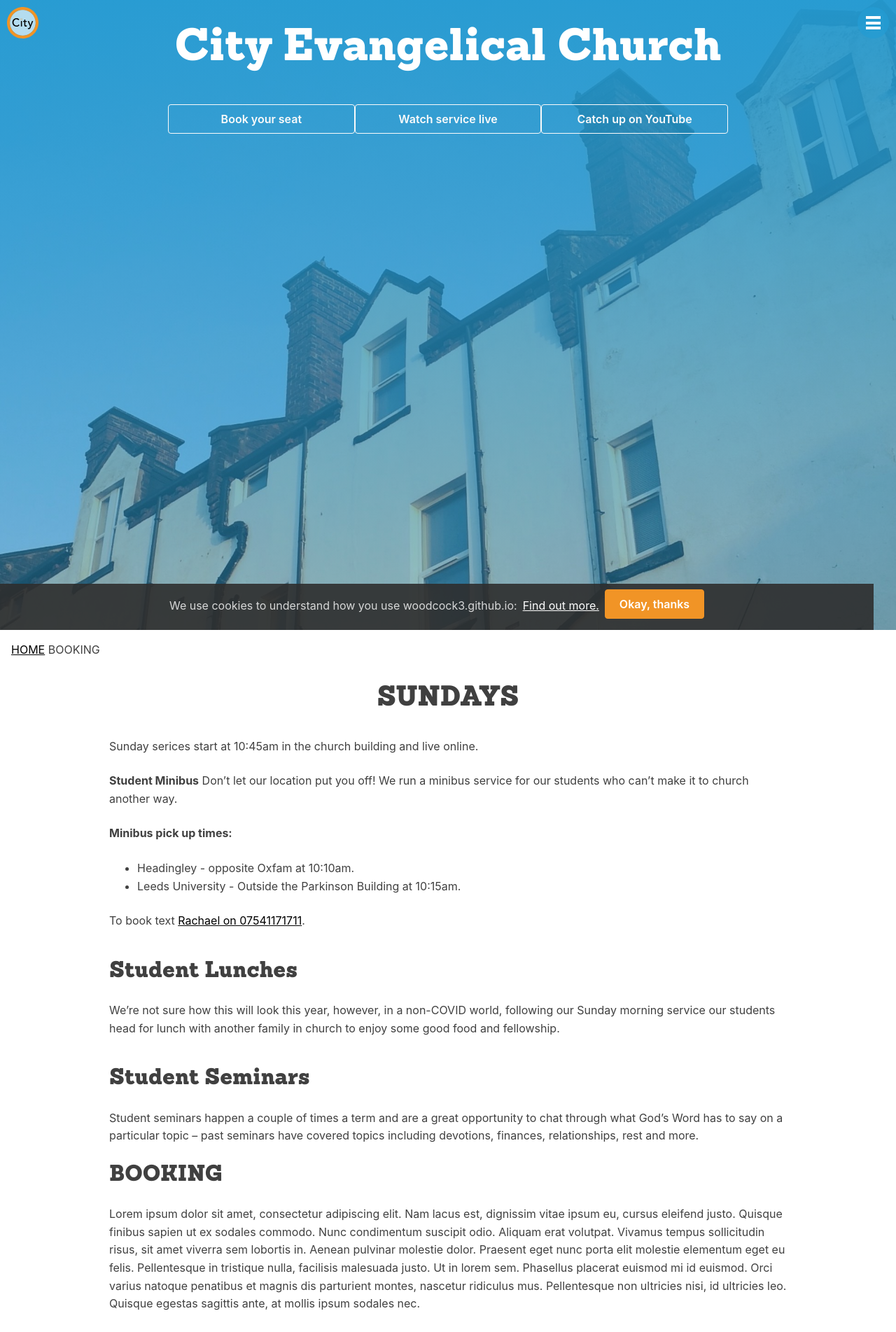
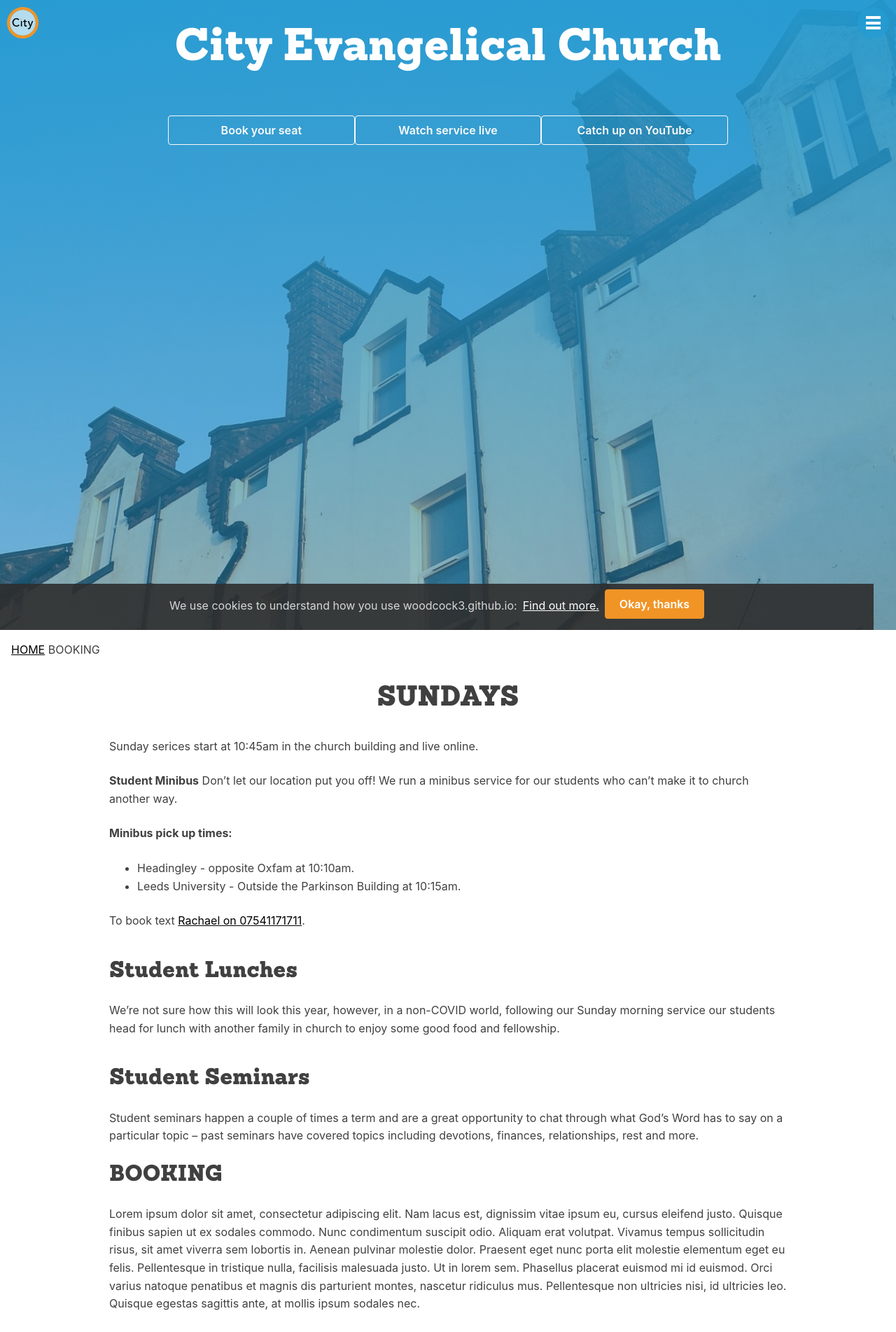
Before and after one commit to woodcox/city-jekyll, a Jekyll site: the page built from pages/_sunday/2021-01-03-booking.md, in a window 1280 px wide. Shown: the top 1903 px of the page at 70% size. Built offline with Jekyll 4.4.1, drawn with Linux system fonts in a browser that asks for light colours.

Commit message:
Update _grid.scss

```diff
--- a/_sass/components/_grid.scss
+++ b/_sass/components/_grid.scss
@@ -49,7 +49,7 @@ $margin-bottom: 1rem;
 @include small-breakpoint {
   .flex-small {
     flex: 1;
-    margin-bottom: 0;
+    margin-bottom: $margin-bottom;
     &.half {
       flex: 0 0 calc(1 / 2 * 100%);
     }
@@ -73,7 +73,7 @@ $margin-bottom: 1rem;
 @include medium-breakpoint {
   .flex-medium {
     flex: 1;
-    margin-bottom: 0;
+    margin-bottom: $margin-bottom;
     &.half {
       flex: 0 0 calc(1 / 2 * 100%);
     }
@@ -97,7 +97,7 @@ $margin-bottom: 1rem;
 @include large-breakpoint {
   .flex-large {
     flex: 1;
-    margin-bottom: 0;
+    margin-bottom: $margin-bottom;
     &.half {
       flex: 0 0 calc(1 / 2 * 100%);
     }
```
